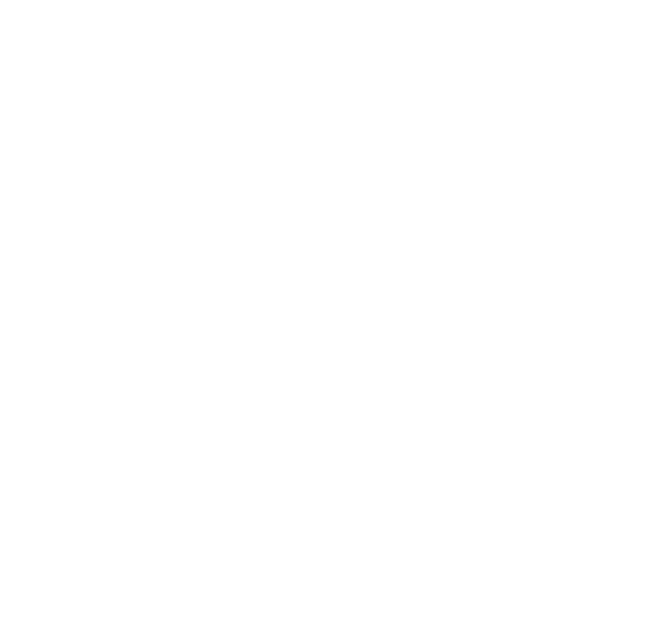
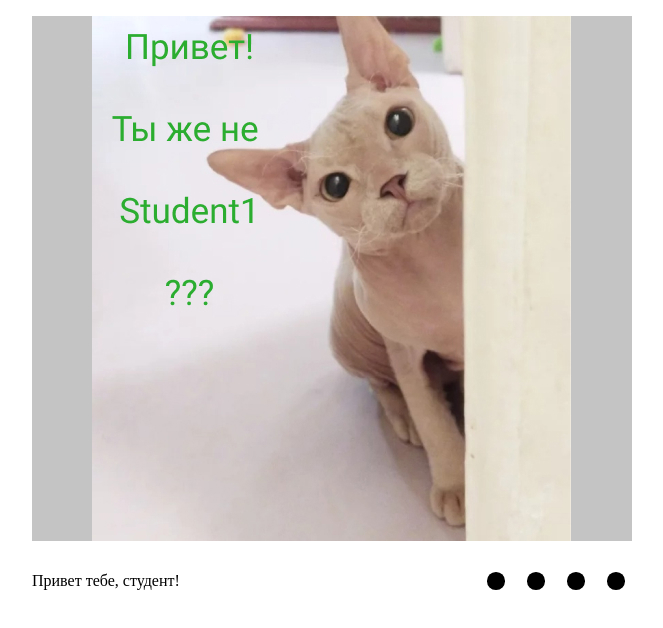
Before and after one commit to Buffik/cssMemSlider, a plain HTML site: page index.html in a window 1280 px wide. Shown: the whole page, without its empty margins (308-971 px from the left). Drawn offline with Linux system fonts and the light colour scheme.

Commit message:
feat: finished index.html and basic styles(Sat, May 14, 2022 07:22:43 PM)

```diff
--- a/index.html
+++ b/index.html
@@ -4,10 +4,56 @@
   <meta charset="UTF-8">
   <meta http-equiv="X-UA-Compatible" content="IE=edge">
   <meta name="viewport" content="width=device-width, initial-scale=1.0">
+  <link rel="stylesheet" href="./reset.css">
   <link rel="stylesheet" href="./style.css">
   <title>Document</title>
 </head>
 <body>
+  <section>
+    <input type="radio" name="btn" id="meme_1" checked>
+    <input type="radio" name="btn" id="meme_2">
+    <input type="radio" name="btn" id="meme_3">
+    <input type="radio" name="btn" id="meme_4">
+    <div class="mem__slider">
+      <div class="slider-wrapper">
+        <div class="slider__mem">
+          <img src="./memes/meme_1.jpg" alt="meme_1">
+        </div>
+        <div class="slider__mem">
+          <img src="./memes/meme_2.jpg" alt="meme_2">
+        </div>
+        <div class="slider__mem">
+          <img src="./memes/meme_3.jpg" alt="meme_3">
+        </div>
+        <div class="slider__mem">
+          <img src="./memes/meme_4.jpg" alt="meme_4">
+        </div>
+      </div>
+    </div>
+    <div class="nav-wrapper">
+      <div class="mem-content">
+        <div class="mem-text text-1">Привет тебе, студент!</div>
+        <div class="mem-text text-2">О наболевшем :(</div>
+        <div class="mem-text text-3">Немножечко разбавить :)</div>
+        <div class="mem-text text-4">Ну и куда же без AI?)</div>
+      </div>
+      <div class="mem__navigation">
+        <label for="meme_1" class="mem-control">
+          <span></span>
+        </label>
+        <label for="meme_2" class="mem-control">
+          <span></span>
+        </label>
+        <label for="meme_3" class="mem-control">
+          <span></span>
+        </label>
+        <label for="meme_4" class="mem-control">
+          <span></span>
+        </label>
+      </div>
+    </div>
+
+  </section>
 
 </body>
 </html>
--- /dev/null
+++ b/reset.css
@@ -0,0 +1,60 @@
+@charset "UTF-8";
+/*Reset*/
+* {
+    padding: 0;
+    margin: 0;
+    border: 0; }
+
+*, *:before, *:after {
+    -moz-box-sizing: border-box;
+    -webkit-box-sizing: border-box;
+    box-sizing: border-box; }
+
+:focus, :active {
+    outline: none; }
+
+a:focus, a:active {
+    outline: none; }
+
+nav, footer, header, aside {
+    display: block; }
+
+html, body {
+    height: 100%;
+    width: 100%;
+    font-size: 100%;
+    -ms-text-size-adjust: 100%;
+    -moz-text-size-adjust: 100%;
+    -webkit-text-size-adjust: 100%; }
+
+input, button, textarea {
+    font-family: inherit; }
+
+input::-ms-clear {
+    display: none; }
+
+button {
+    cursor: pointer; }
+
+button::-moz-focus-inner {
+    padding: 0;
+    border: 0; }
+
+a, a:visited {
+    text-decoration: none; }
+
+a:hover {
+    text-decoration: none; }
+
+ul li {
+    list-style: none; }
+
+h1, h2, h3, h4, h5, h6 {
+    font-size: inherit;
+    font-weight: inherit; }
+
+* {
+    transition: all ease 0.3s;
+}
+
+/*--------------------*/
--- a/style.css
+++ b/style.css
@@ -0,0 +1,77 @@
+section {
+  width: 100%;
+  height: 100vh;
+}
+
+input {
+  display: none;
+}
+
+.mem__slider {
+  max-width: 37.5rem;
+  max-height: 75%;
+  overflow: hidden;
+  margin: 1rem auto;
+}
+
+.slider-wrapper {
+  width: 400%;
+  display: flex;
+}
+
+.slider__mem {
+  display: flex;
+  justify-content: center;
+  width: 25%;
+}
+
+.nav-wrapper {
+  max-width: 37.5rem;
+  overflow: hidden;
+  display: flex;
+  align-items: center;
+  margin: 0 auto;
+}
+
+.mem-content {
+  display: flex;
+  width: 400%;
+}
+
+.mem-text {
+  display: block;
+  width: 25%;
+  font-size: 0;
+  width: 0;
+}
+
+.text-1 {
+  font-size: 1rem;
+  width: 10rem;
+}
+
+.mem__navigation {
+  display: flex;
+}
+
+label {
+  width: 2rem;
+  height: 3rem;
+  cursor: pointer;
+  margin-left: 0.5rem;
+  display: flex;
+  justify-content: center;
+  align-items: center;
+
+}
+
+label > span {
+  width: 1.1rem;
+  height: 1.1rem;
+  background-color: black;
+  border-radius: 50%;
+}
+
+label > span:hover {
+  background-color: rgba(55, 55, 55, 0.5);
+}
```
Also changed, not shown: memes/meme_1.jpg (added), memes/meme_2.jpg (added), memes/meme_3.jpg (added), memes/meme_4.jpg (added).
